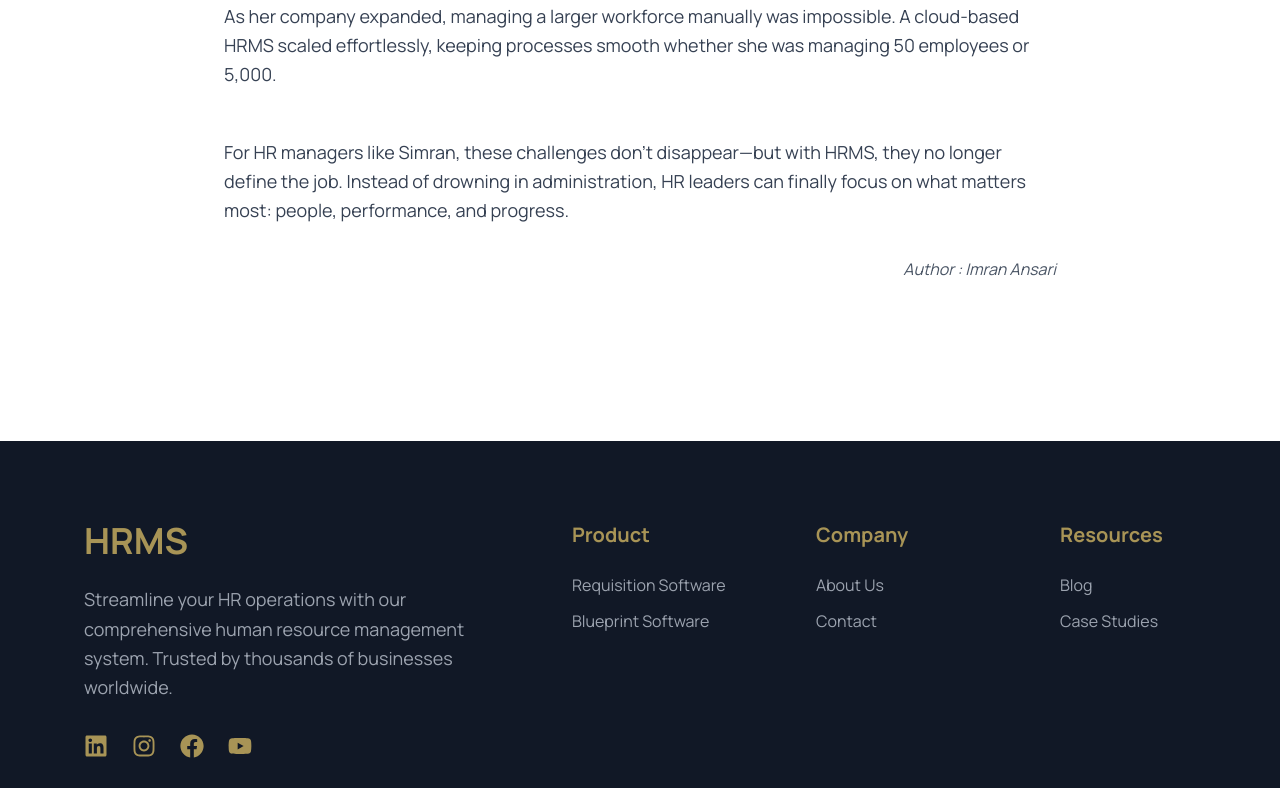
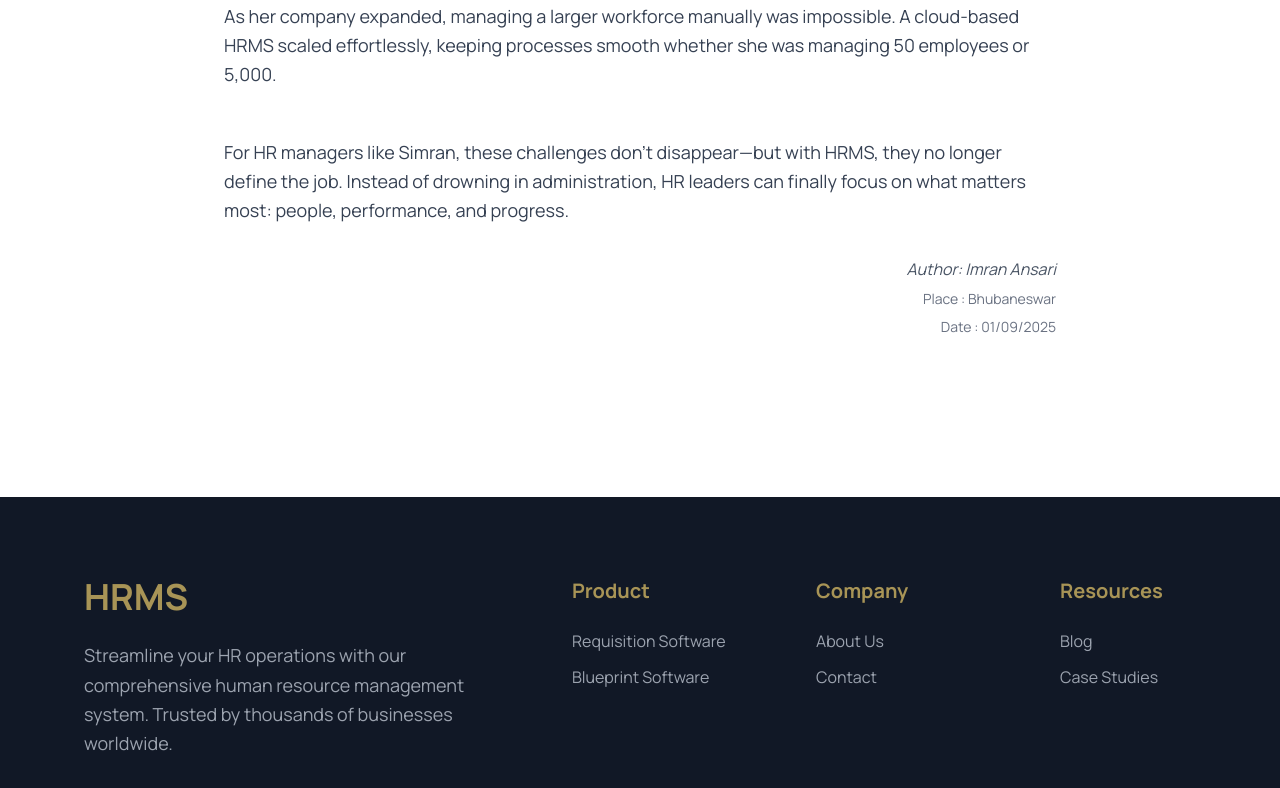
Before and after one commit to aas-imran/HRMS_LANDING_PAGE, a Next.js app: page /blog in a window 1280 px wide. Shown: the part 1619-2407 px from the top of the page. Built offline with nearby package versions, Linux system fonts and the light colour scheme.

Commit message:
place and date mention

```diff
--- a/src/app/blog/page.js
+++ b/src/app/blog/page.js
@@ -60,7 +60,7 @@ const BlogPage = () => {
         }
       ],
       conclusion: 'In short, automated payroll management isn\'t about replacing HR—it\'s about empowering them. It transforms payroll from a monthly burden into a strategic advantage, where accuracy, compliance, and employee satisfaction work hand in hand.',
-      author: 'Ashish Kumar shahoo'
+      author: 'Ashish Kumar Sahoo'
     },
     {
       id: 3,
@@ -88,7 +88,7 @@ const BlogPage = () => {
         }
       ],
       conclusion: '',
-      author: 'sawagt nayak'
+      author: 'Swagat Nayak'
     }
   ];
 
@@ -150,9 +150,11 @@ const BlogPage = () => {
                 </p>
               )}
 
-              {/* Author name */}
-              <div className="mt-8 text-right">
-                <p className="text-gray-600 italic">Author :   {blogPosts[activeTab].author}</p>
+              {/* Author info */}
+              <div className="mt-8 text-right space-y-2">
+                <p className="text-gray-600 italic">Author: {blogPosts[activeTab].author}</p>
+                <p className="text-gray-500 text-sm">Place :  Bhubaneswar</p>
+                <p className="text-gray-500 text-sm">Date :  01/09/2025</p>
               </div>
 
             </article>
--- a/src/app/case-studies/page.js
+++ b/src/app/case-studies/page.js
@@ -6,6 +6,8 @@ const CaseStudiesPage = () => {
       title: 'Fogle – Automating Shift Scheduling and High-Volume Attendance',
       industry: 'Manufacturing',
       employeeCount: '250+',
+      location: 'Bhubaneswar',
+      date: '01/09/2025',
       challenge: 'Fogle struggled with managing complex multi-shift schedules across departments, often facing overlap issues and poor visibility into workforce allocation. Additionally, large groups of workers queued at entry points during shift changes, slowing down attendance marking and causing operational delays.',
       solution: 'We implemented custom shift workflow configurations that allowed dynamic scheduling and department-wise planning. To manage high footfall at entry gates, facial recognition-based biometric attendance with geofencing was deployed, enabling fast, contactless check-ins and real-time visibility.',
       results: [
@@ -17,6 +19,8 @@ const CaseStudiesPage = () => {
       title: 'AAS Mines & Minerals – Structuring Petty Cash Handling on Field Sites',
       industry: 'Mining & Minerals',
       employeeCount: '200+ (on-site + admin)',
+      location: 'Bhubaneswar',
+      date: '01/09/2025',
       challenge: 'At remote mining sites, small daily expenses were handled informally, often without receipts or accountability. This lack of structure made it difficult to track expenses, verify legitimacy, and maintain audit trails — increasing the risk of disputes and financial leakage.',
       solution: 'We introduced a dedicated reimbursement workflow within the HRMS. Employees could now either raise advance requests for planned expenditures or submit claims post-spending with receipt uploads. The process was linked with hierarchical approvals and digital records for full traceability.',
       results: [
@@ -48,8 +52,12 @@ const CaseStudiesPage = () => {
                        style={{ backgroundColor: '#a89456', color: '#ffffff' }}>
                     {study.industry}
                   </div>
-                  <div className="text-sm font-medium text-gray-500">
-                    {study.employeeCount} Employees
+                  <div className="flex flex-col items-end">
+                    <div className="text-sm font-medium text-gray-500 mb-1">
+                      {study.employeeCount} Employees
+                    </div>
+                    <div className="text-sm text-gray-500">{study.location}</div>
+                    <div className="text-sm text-gray-500">{study.date}</div>
                   </div>
                 </div>
 
--- a/src/app/layout.js
+++ b/src/app/layout.js
@@ -16,8 +16,8 @@ const geistMono = Geist_Mono({
 });
 
 export const metadata = {
-  title: "Create Next App",
-  description: "Generated by create next app",
+  title: "HRMS | Human Resource Management System",
+  description: "HRMS is a human resource management system that helps organizations manage their human resources. It provides features such as employee management, attendance tracking, leave management, salary management, and performance management.",
 };
 
 export default function RootLayout({ children }) {
```
Also changed, not shown: public/hrms-dash.png.
